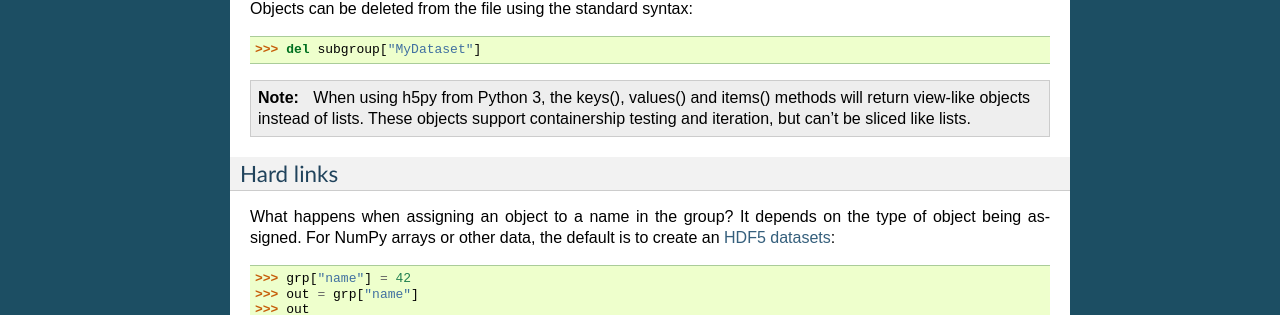
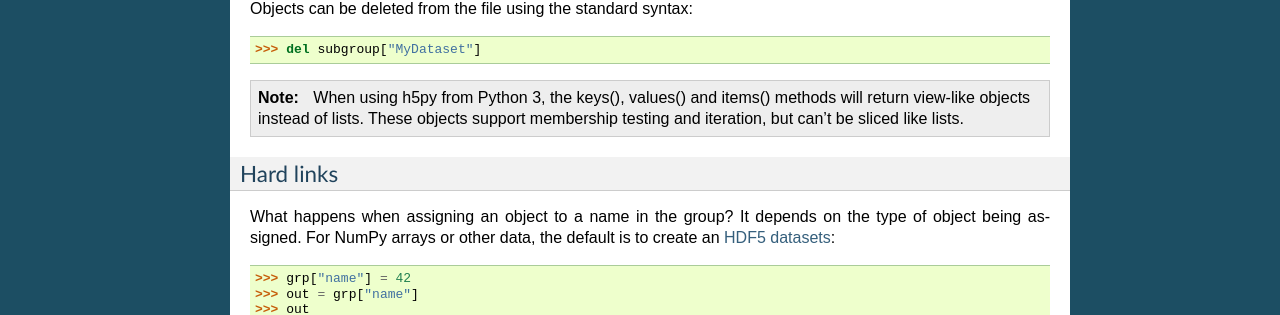
Before and after one commit to h5py/h5py, a Sphinx documentation site: the page built from docs/high/group.rst, in a window 1280 px wide and 900 px high, scrolled down 811 px. Shown: the part 171-486 px from the top of the window. Built offline with Sphinx 7.4.7, drawn with Linux system fonts in a browser that asks for light colours; pages that are not in the unit, such as notebooks, are missing from menus; some of the changed text lies outside the part shown.

Commit message:
MAINT: spelling fix containership -> membership

```diff
--- a/docs/high/group.rst
+++ b/docs/high/group.rst
@@ -70,7 +70,7 @@ Objects can be deleted from the file using the standard syntax::
 .. note::
     When using h5py from Python 3, the keys(), values() and items() methods
     will return view-like objects instead of lists.  These objects support
-    containership testing and iteration, but can't be sliced like lists.
+    membership testing and iteration, but can't be sliced like lists.
 
 
 .. _group_hardlinks:
@@ -173,7 +173,7 @@ Reference
 
     .. method:: __contains__(name)
 
-        Dict-like containership testing.  `name` may be a relative or absolute
+        Dict-like membership testing.  `name` may be a relative or absolute
         path.
 
     .. method:: __getitem__(name)
--- a/docs/quick.rst
+++ b/docs/quick.rst
@@ -108,7 +108,7 @@ Iterating over a group provides the names of its members::
     subgroup
     subgroup2
 
-Containership testing also uses names::
+Membership testing also uses names::
 
     >>> "mydataset" in f
     True
```
Also changed, not shown: 3 other files.
